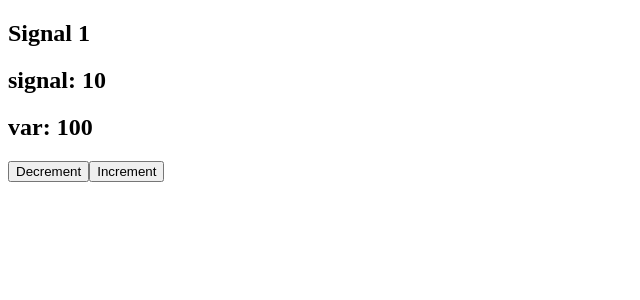
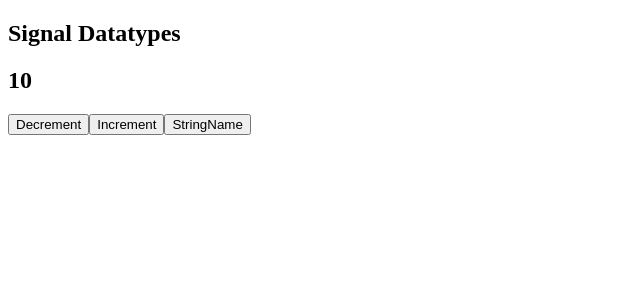
Before and after one commit to javaDev-cloud/angular-19-tut, an Angular app: page / in a window 1280 px wide. Shown: the top 300 px of the page, without its empty margins (0-640 px from the left). Built offline with nearby package versions, Linux system fonts and the light colour scheme.

Commit message:
signal Datatypes

```diff
--- a/src/app/app.component.html
+++ b/src/app/app.component.html
@@ -1,6 +1,7 @@
-<h2>Signal 1</h2>
+<h2>Signal Datatypes</h2>
 
-<h2>signal: {{ count() }}</h2>
-<h2>var: {{ data }}</h2>
+<h2>{{ count() }}</h2>
+
 <button (click)="handleSignal('dec')">Decrement</button>
 <button (click)="handleSignal('inc')">Increment</button>
+<button (click)="handleStringSignal('name')">StringName</button>
--- a/src/app/app.component.ts
+++ b/src/app/app.component.ts
@@ -1,4 +1,4 @@
-import { Component, effect, signal } from '@angular/core';
+import { Component, effect, signal, WritableSignal } from '@angular/core';
 import { RouterOutlet } from '@angular/router';
 import { LoginComponent } from './components/login/login.component';
 import { SignupComponent } from './components/signup/signup.component';
@@ -10,8 +10,7 @@ import { SignupComponent } from './components/signup/signup.component';
   styleUrl: './app.component.css',
 })
 export class AppComponent {
-  data = 100;
-  count = signal(10);
+  count: WritableSignal<number | string> = signal(10);
 
   constructor() {
     effect(() => {
@@ -22,11 +21,13 @@ export class AppComponent {
 
   handleSignal(val: string) {
     if (val == 'inc') {
-      //this.data = 200;
-      this.count.set(this.count() + 1);
-    } else if (val == 'dec' && this.count() > 0) {
-      //this.data = this.data - 1;
-      this.count.set(this.count() - 1);
+      this.count.set(11);
+    } else if (val == 'dec') {
+      this.count.set(10);
     }
   }
+
+  handleStringSignal(val: string) {
+    this.count.set(val);
+  }
 }
```
